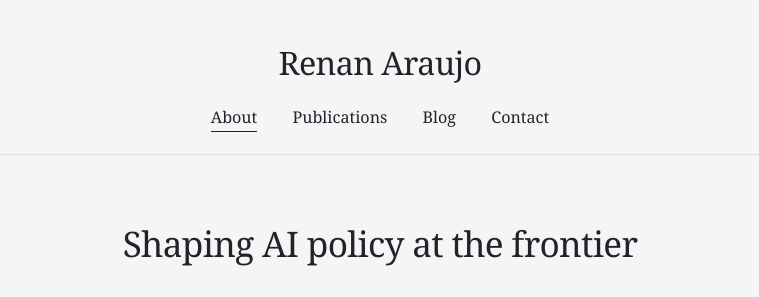
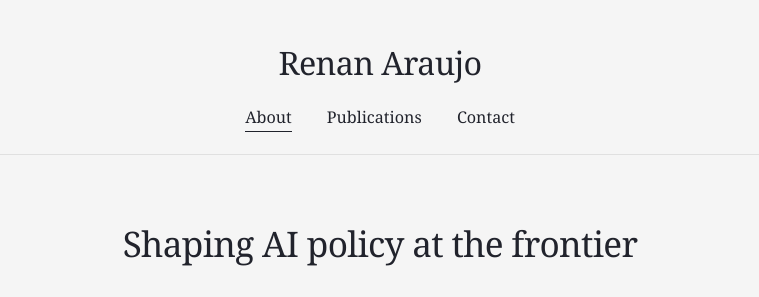
Before and after one commit to araujore/araujore.github.io, a Jekyll site: the page built from index.md, in a window 1280 px wide. Shown: the top 297 px of the page, without its empty margins (260-1019 px from the left). Built offline with Jekyll 4.4.1, drawn with Linux system fonts in a browser that asks for light colours; some web fonts are replaced.

Commit message:
Add hidden flag to nav items, hide Blog

```diff
--- a/_config.yml
+++ b/_config.yml
@@ -15,6 +15,7 @@ navigation:
     url: /publications
   - title: Blog
     url: /blog
+    hidden: true
   - title: Contact
     url: /contact
 social:
--- a/_includes/header.html
+++ b/_includes/header.html
@@ -2,11 +2,13 @@
     <h1><a href="/">{{ site.title }}</a></h1>
     <nav>
         {% for nav_item in site.navigation %}
-            {% if page.url == nav_item.url or (nav_item.url == '/blog' and page.url contains '/blog') or (nav_item.url == '/blog' and page.layout == 'post') %}
-                <a href="{{ nav_item.url }}" class="active">{{ nav_item.title }}</a>
-            {% else %}
-                <a href="{{ nav_item.url }}">{{ nav_item.title }}</a>
-            {% endif %}
+            {% unless nav_item.hidden %}
+                {% if page.url == nav_item.url or (nav_item.url == '/blog' and page.url contains '/blog') or (nav_item.url == '/blog' and page.layout == 'post') %}
+                    <a href="{{ nav_item.url }}" class="active">{{ nav_item.title }}</a>
+                {% else %}
+                    <a href="{{ nav_item.url }}">{{ nav_item.title }}</a>
+                {% endif %}
+            {% endunless %}
         {% endfor %}
     </nav>
 </div>
```
